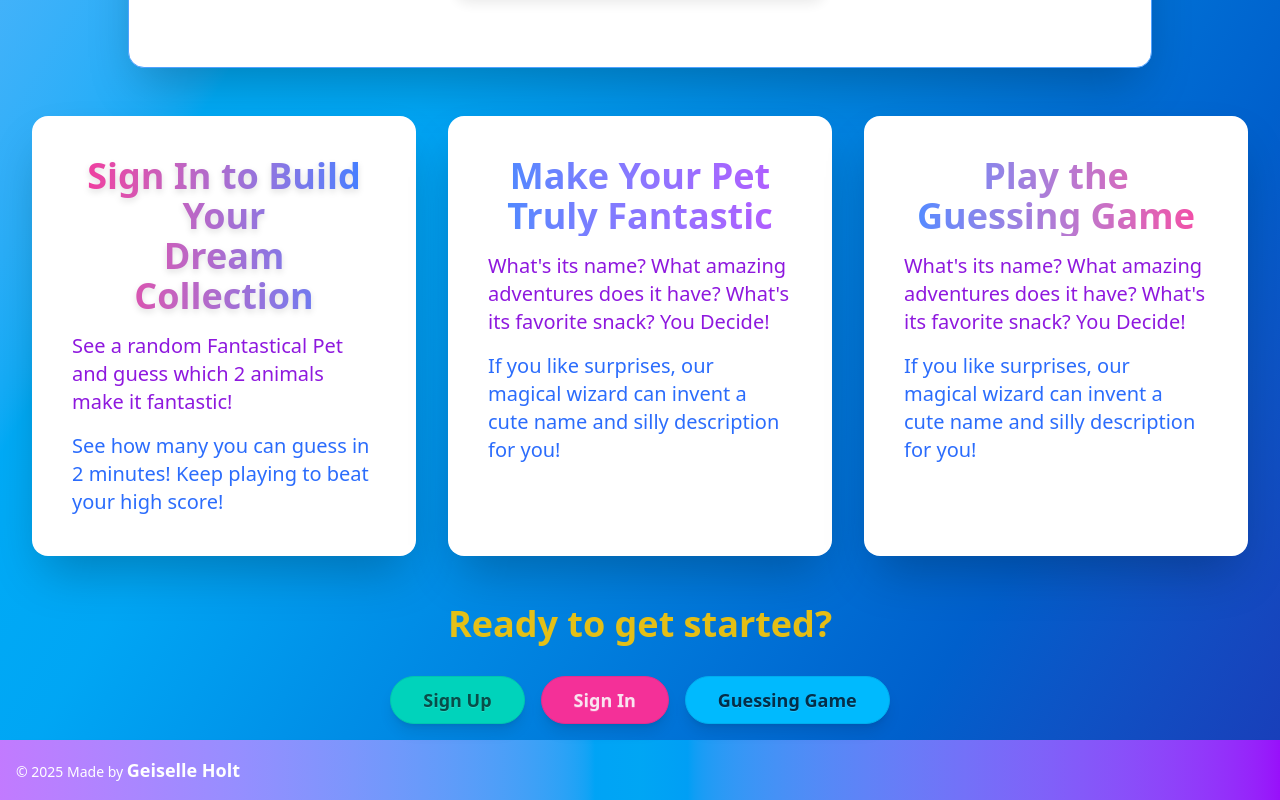
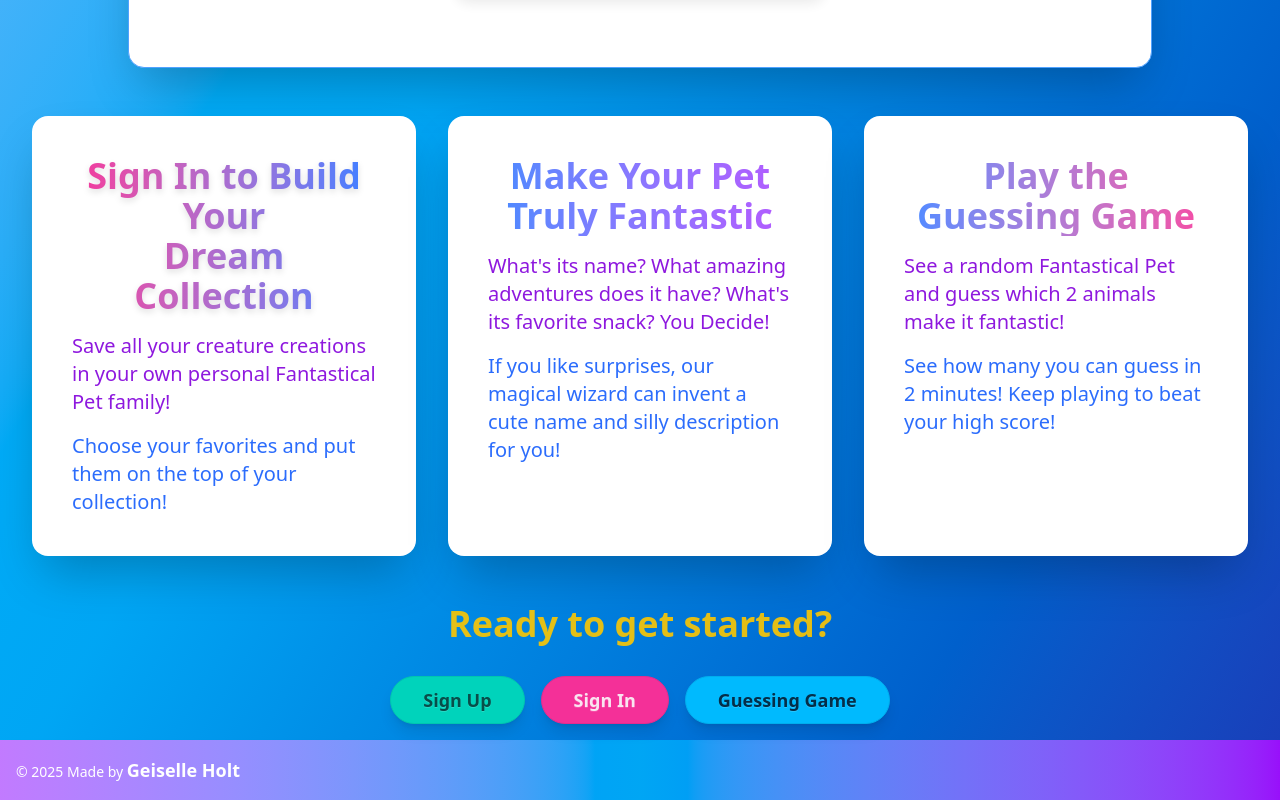
Before and after one commit to geiselleholt/fantasticalpets, a React (Vite) app: page / in a window 1280 px wide. Shown: the part 1344-2144 px from the top of the page. Built offline with nearby package versions, Linux system fonts and the light colour scheme.

Commit message:
fix HomePage

```diff
--- a/src/pages/HomePage.jsx
+++ b/src/pages/HomePage.jsx
@@ -117,12 +117,11 @@ export default function HomePage() {
             Sign In to Build Your <br /> Dream Collection
           </h2>
           <p className="text-lg md:text-xl text-purple-700 opacity-90 max-w-md mx-auto text-black mb-4">
-            See a random Fantastical Pet and guess which 2 animals make it
-            fantastic!
+            Save all your creature creations in your own personal Fantastical
+            Pet family!
           </p>
           <p className="text-lg md:text-xl text-blue-600 opacity-90 max-w-md mx-auto text-black">
-            See how many you can guess in 2 minutes! Keep playing to beat your
-            high score!
+            Choose your favorites and put them on the top of your collection!
           </p>
         </div>
 
@@ -150,12 +149,12 @@ export default function HomePage() {
             Play the Guessing Game
           </h2>
           <p className="text-lg md:text-xl text-purple-700 opacity-90 max-w-md mx-auto text-black mt-4 mb-4">
-            What's its name? What amazing adventures does it have? What's its
-            favorite snack? You Decide!
+            See a random Fantastical Pet and guess which 2 animals make it
+            fantastic!
           </p>
           <p className="text-lg md:text-xl text-blue-600 opacity-90 max-w-md mx-auto text-black">
-            If you like surprises, our magical wizard can invent a cute name and
-            silly description for you!
+            See how many you can guess in 2 minutes! Keep playing to beat your
+            high score!
           </p>
         </div>
       </div>
```
